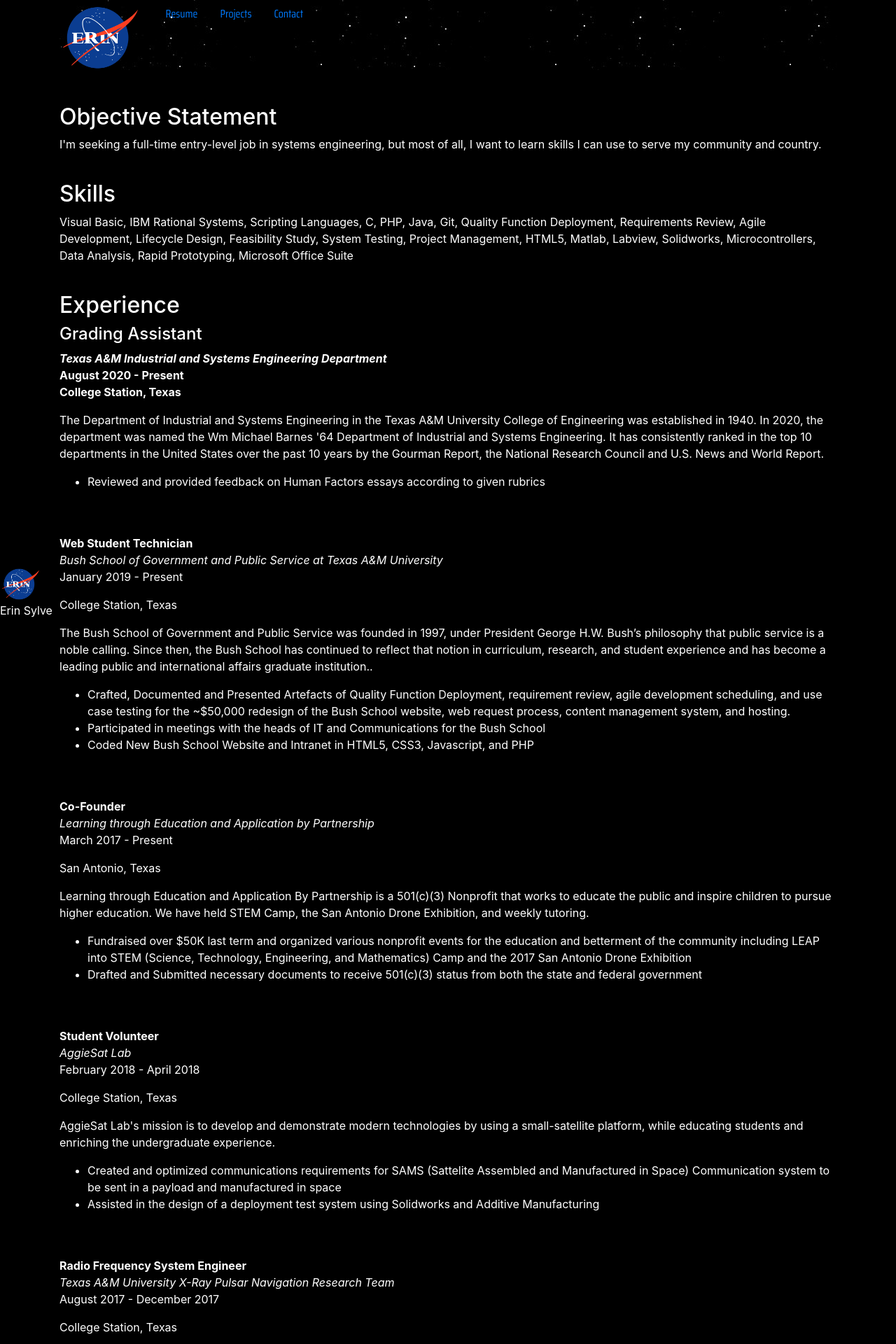
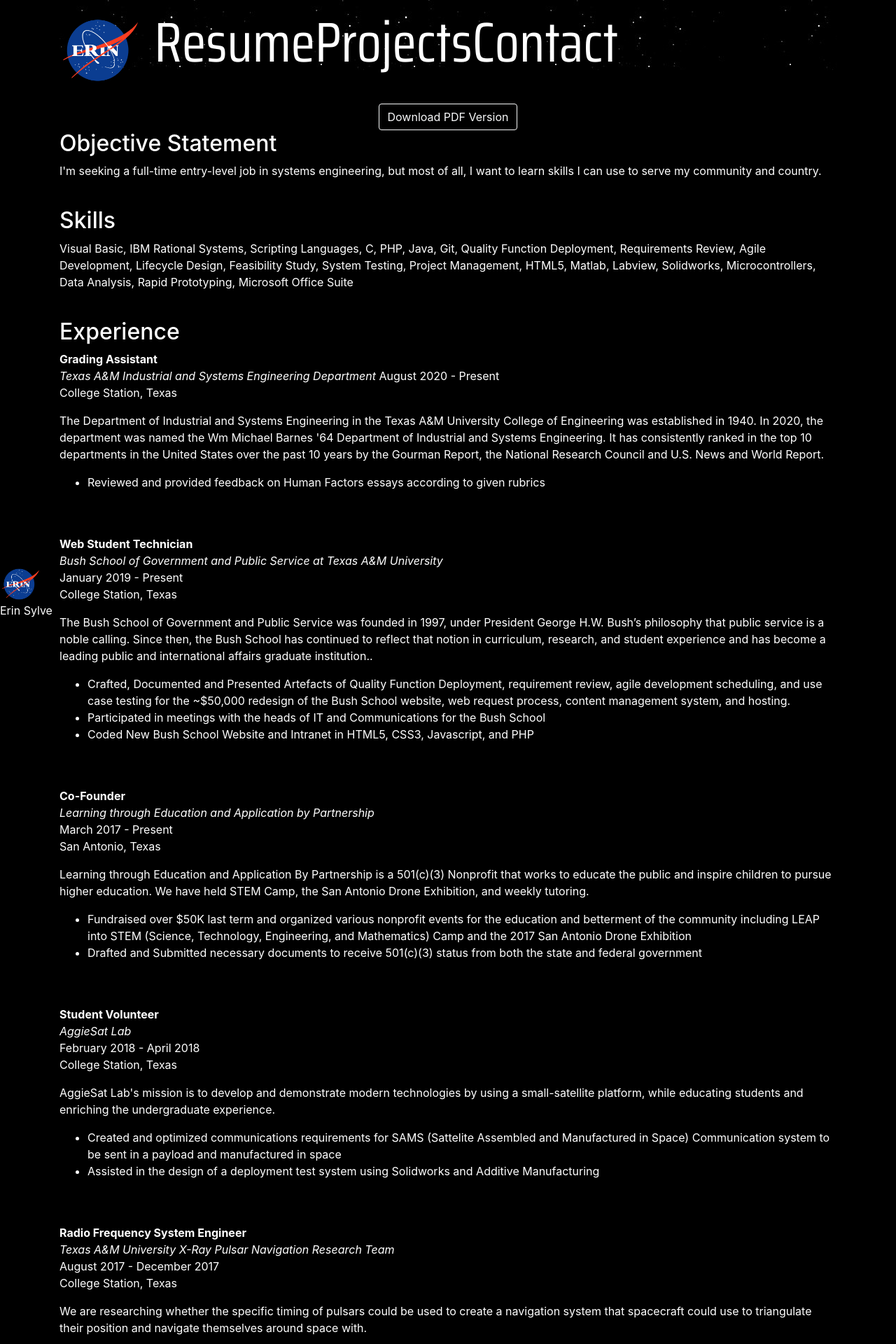
Before and after one commit to Esylve/esylve.github.io, a Jekyll site: the page resume/index.html, which Jekyll copies as it is, in a window 1280 px wide. Shown: the top 1920 px of the page at 70% size. Built offline with Jekyll 4.4.1, drawn with Linux system fonts in a browser that asks for light colours.

Commit message:
Fixing Nav and Resume

```diff
--- a/contact/index.html
+++ b/contact/index.html
@@ -17,9 +17,9 @@
       <div class="nasaNav">
         <nav class="nav">
             <a class="navbar-brand" href="/"><img src="/erin-nasa.png"></a>
-            <a class="nav-link" href="/resume/">Resume</a>
-            <a class="nav-link" href="/projects/">Projects</a>
-            <a class="nav-link" href="/contact/">Contact</a>
+            <a href="/resume/">Resume</a>
+            <a href="/projects/">Projects</a>
+            <a href="/contact/">Contact</a>
           </nav>
       </div>
       <br><br>
--- a/main.css
+++ b/main.css
@@ -7,13 +7,11 @@
     font-family: 'Saira Condensed', sans-serif;
     height:100px;
 }
-.nav-link a{
+.nasaNav a{
     font-size: 80px;
     color:white;
 }
-.nav-link p{
-    font-size: 80px;
-}
+
 .nasaNav img{
     height:100px;
 }
--- a/projects/index.html
+++ b/projects/index.html
@@ -17,9 +17,9 @@
       <div class="nasaNav">
         <nav class="nav">
           <a class="navbar-brand" href="/"><img src="/erin-nasa.png"></a>
-          <a class="nav-link" href="/resume/">Resume</a>
-          <a class="nav-link" href="/projects/">Projects</a>
-          <a class="nav-link" href="/contact/">Contact</a>
+          <a  href="/resume/">Resume</a>
+          <a href="/projects/">Projects</a>
+          <a href="/contact/">Contact</a>
         </nav>
       </div>
       <h1>"After this class, I could build a sattelite... probably."</h1>
--- a/resume/index.html
+++ b/resume/index.html
@@ -17,12 +17,13 @@
       <div class="nasaNav">
         <nav class="nav">
           <a class="navbar-brand" href="/"><img src="/erin-nasa.png"></a>
-          <a class="nav-link" href="/resume/">Resume</a>
-          <a class="nav-link" href="/projects/">Projects</a>
-          <a class="nav-link" href="/contact/">Contact</a>
+          <a href="/resume/">Resume</a>
+          <a href="/projects/">Projects</a>
+          <a href="/contact/">Contact</a>
         </nav>
       </div>
       <br><br>
+      <div style="text-align: center;"><a href="Space Systems Engineer Resume.pdf"><button type="button" class="btn btn-outline-light">Download PDF Version</button></a></div>
       <h2>Objective Statement</h2>
       <p>I'm seeking a full-time entry-level job in systems engineering, but most of all, I want to learn skills I can use to serve my community and country.</p>
       <br>
@@ -34,10 +35,10 @@
         <br>
       <h2>Experience</h2>
 
-      <strong><h4>Grading Assistant</h4>
-      <p><em>Texas A&M Industrial and Systems Engineering Department</em><br>
+      <strong>Grading Assistant</strong><br>
+      <p><em>Texas A&M Industrial and Systems Engineering Department</em>
         August 2020 - Present<br>
-        College Station, Texas</p></strong>
+        College Station, Texas</p>
       <p>The Department of Industrial and Systems Engineering in the Texas A&M University College of Engineering was established in 1940.
         In 2020, the department was named the Wm Michael Barnes '64 Department of Industrial and Systems Engineering. It has consistently ranked
         in the top 10 departments in the United States over the past 10 years by the Gourman Report, the National Research Council and U.S. News and World Report.</p>
@@ -47,9 +48,9 @@
       <br><br>
 
       <strong>Web Student Technician</strong><br>
-      <em>Bush School of Government and Public Service at Texas A&M University</em>
-      <p>January 2019 - Present</p>
-      <p>College Station, Texas</p>
+      <p><em>Bush School of Government and Public Service at Texas A&M University</em><br>
+      January 2019 - Present<br>
+      College Station, Texas</p>
       <p>The Bush School of Government and Public Service was founded in 1997, under President George H.W. Bush’s philosophy that public service is a noble calling.
         Since then, the Bush School has continued to reflect that notion in curriculum, research, and student experience and has become a leading public and
         international affairs graduate institution..</p>
@@ -61,10 +62,11 @@
         <li>Coded New Bush School Website and Intranet in HTML5, CSS3, Javascript, and PHP</li>
       </ul>
       <br><br>
+
       <strong>Co-Founder</strong><br>
-      <em>Learning through Education and Application by Partnership</em>
-      <p>March 2017 - Present</p>
-      <p>San Antonio, Texas</p>
+      <p><em>Learning through Education and Application by Partnership</em><br>
+      March 2017 - Present<br>
+      San Antonio, Texas</p>
       <p>Learning through Education and Application By Partnership is a 501(c)(3) Nonprofit that works to educate the public and inspire children to pursue higher
         education. We have held STEM Camp, the San Antonio Drone Exhibition, and weekly tutoring.</p>
       <ul>
@@ -75,10 +77,11 @@
           government</li>
       </ul>
       <br><br>
+
       <strong>Student Volunteer</strong><br>
-      <em>AggieSat Lab</em>
-      <p>February 2018 - April 2018</p>
-      <p>College Station, Texas</p>
+      <p><em>AggieSat Lab</em><br>
+      February 2018 - April 2018<br>
+      College Station, Texas</p>
       <p>AggieSat Lab's mission is to develop and demonstrate modern technologies by using a small-satellite platform, while educating students and enriching the undergraduate experience.</p>
       <ul>
         <li>Created and optimized communications requirements for SAMS (Sattelite Assembled and Manufactured in Space)
@@ -87,10 +90,11 @@
         <li>Assisted in the design of a deployment test system using Solidworks and Additive Manufacturing</li>
       </ul>
       <br><br>
-      <strong>Radio Frequency System Engineer</strong><br>
-      <em>Texas A&M University X-Ray Pulsar Navigation Research Team</em>
-      <p>August 2017 - December 2017</p>
-      <p>College Station, Texas</p>
+
+      <p><strong>Radio Frequency System Engineer</strong><br>
+      <em>Texas A&M University X-Ray Pulsar Navigation Research Team</em><br>
+      August 2017 - December 2017<br>
+      College Station, Texas</p>
       <p>We are researching whether the specific timing of pulsars could be used to create a navigation system that spacecraft could use to triangulate their position and navigate themselves around space with.
       </p>
       <ul>
@@ -100,20 +104,22 @@
         <li>Reviewed Requirements and lifecycle design proposed for system of sattelites</li>
       </ul>
       <br><br>
-      <strong>Department of Defense Volunteer</strong><br>
-      <em>San Antonio Red Cross Headquarters</em>
-      <p>April 2017 - August 2017</p>
-      <p>College Station, Texas</p>
+
+      <p><strong>Department of Defense Volunteer</strong><br>
+      <em>San Antonio Red Cross Headquarters</em><br>
+      April 2017 - August 2017<br>
+      College Station, Texas</p>
       <p>The Red Cross provides emergency communication, critical community services, veterans assistance and information referrals for military, veterans and their families.</p>
       <ul>
         <li>Inventoried and reviewed over 600 toiletry kits to give out to homeless veterans at SAF Stand down</li>
         <li>Innovated the system for sorting toiletry kits so the kits with less would be given out last, if given out at all</li>
       </ul>
       <br><br>
-      <strong>Data Analyst Intern</strong><br>
-      <em>Northeast Lakeview College</em>
-      <p>January 2017 - May 2017</p>
-      <p>College Station, Texas</p>
+
+      <p><strong>Data Analyst Intern</strong><br>
+      <em>Northeast Lakeview College</em><br>
+      January 2017 - May 2017<br>
+      College Station, Texas</p>
       <p>Northeast Lakeview College is a public community college within the system of Alamo Colleges, established in partnership with its communities,
         that is focused on student success through the offering of Associate degrees and continuing education, promoting engagement in civic activities
         and organizations, and encouraging participation in cultural and enrichment programs.</p>
@@ -122,13 +128,14 @@
         <li>Assisted in Data Visualization and Data Wrangling of Caseload summaries</li>
       </ul>
       <br>
+
       <h2>Education</h2>
       <strong>Texas A&M University</strong><br>
       <p>College Station, TX</p>
       <p>May 2021</p>
       <p>Bachelor of Science in Industrial and Systems Engineering</p>
       <p>Minor in Architectural Fabrication and Product Design</p>
-      <p>Certified Solidworks Associate of Mechanical Design</p>\
+      <p>Certified Solidworks Associate of Mechanical Design</p>
       <br><br>
       <strong>Northeast Lakeview Community College</strong>
       <p>Converse, TX</p>
```
Also changed, not shown: index.html (+5 -5 lines), 1 other file.
